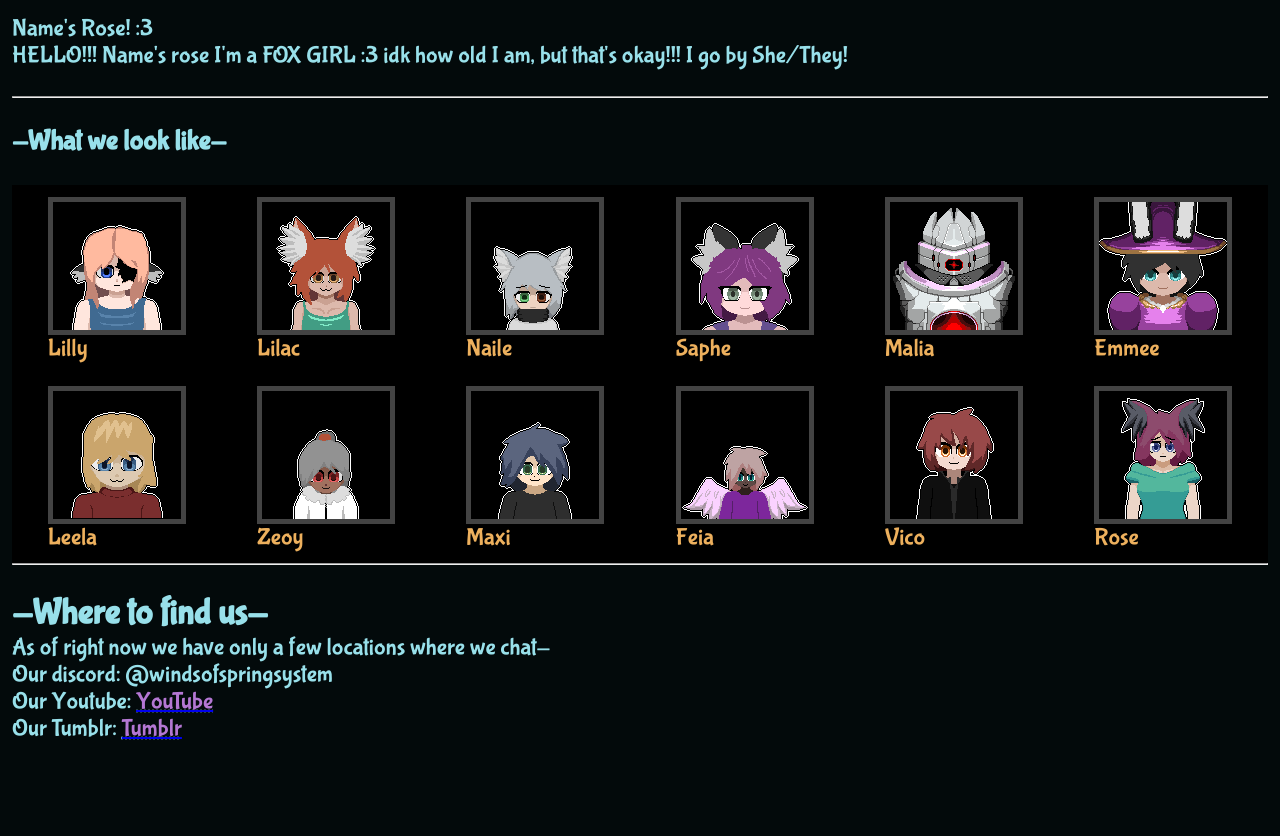
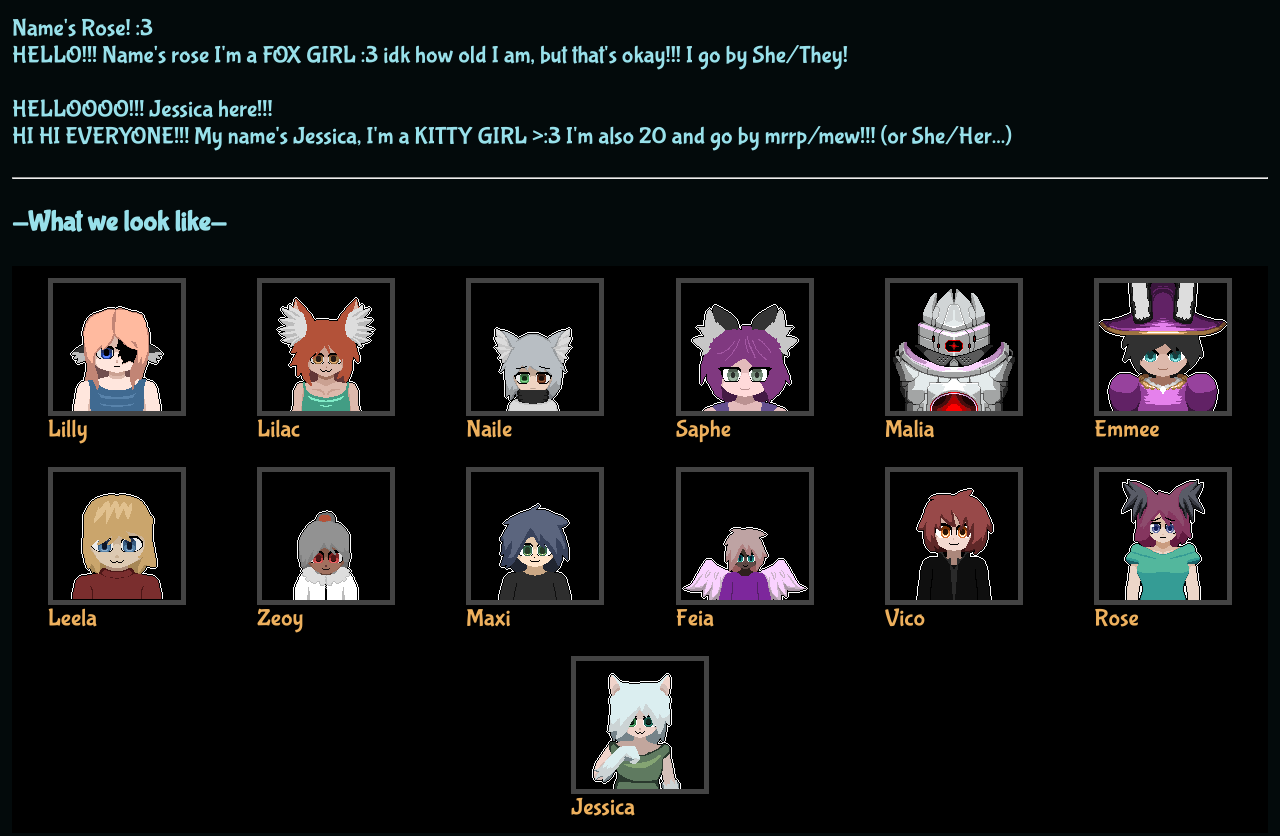
Before and after one commit to LillycatVtube/LillycatVtube.github.io, a plain HTML site: page index.html in a window 1280 px wide. Shown: the part 1320-2156 px from the top of the page. Before the commit the page ends 2101 px from the top, so only its background shows below. Drawn offline with Linux system fonts and the light colour scheme.

Commit message:
Site Update
Jessica :3

```diff
--- a/index.html
+++ b/index.html
@@ -63,6 +63,9 @@
 		<p>Name's Rose! :3</p>
 		<p>HELLO!!! Name's rose I'm a FOX GIRL :3 idk how old I am, but that's okay!!! I go by She/They! </p>
 	<br>
+		<p>HELLOOOO!!! Jessica here!!!</p>
+		<p>HI HI EVERYONE!!! My name's Jessica, I'm a KITTY GIRL >:3 I'm also 20 and go by mrrp/mew!!! (or She/Her...) </p>
+	<br>
     <hr>
     <br>
         <h3>-What we look like-</h3>
@@ -85,6 +88,10 @@
         <div class="box"><figure class="art-images"><img src="imgs/vico.png" alt="Vico" title="Vico" ><figcaption>Vico</figcaption></figure></div>
         <div class="box"><figure class="art-images"><img src="imgs/rose.png" alt="Rose" title="Rose" ><figcaption>Rose</figcaption></figure></div>
     </main>
+    <main class="cont">
+		<div class="box"><figure class="art-images"><img src="imgs/jessica.png" alt="Jessica" title="Jessica" ><figcaption>Jessica</figcaption></figure></div>
+    </main>
+    <br>
 	<hr>
 	<br>
 		<h2>-Where to find us-</h2>
```
Also changed, not shown: imgs/jessica.png (added).
